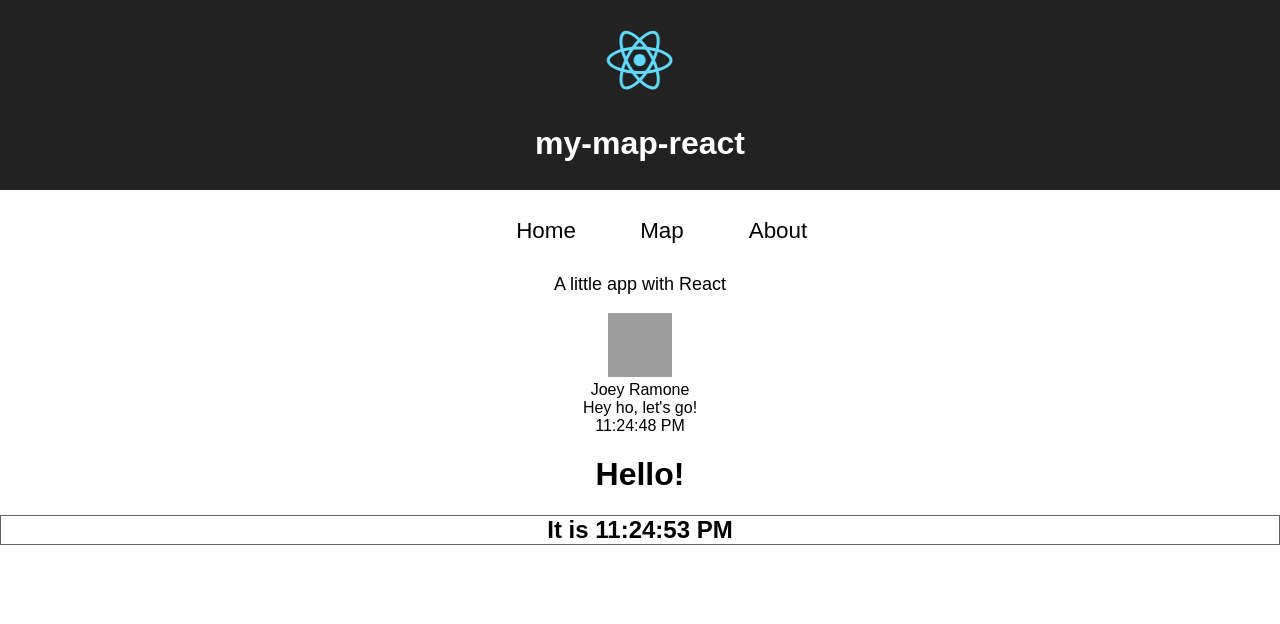
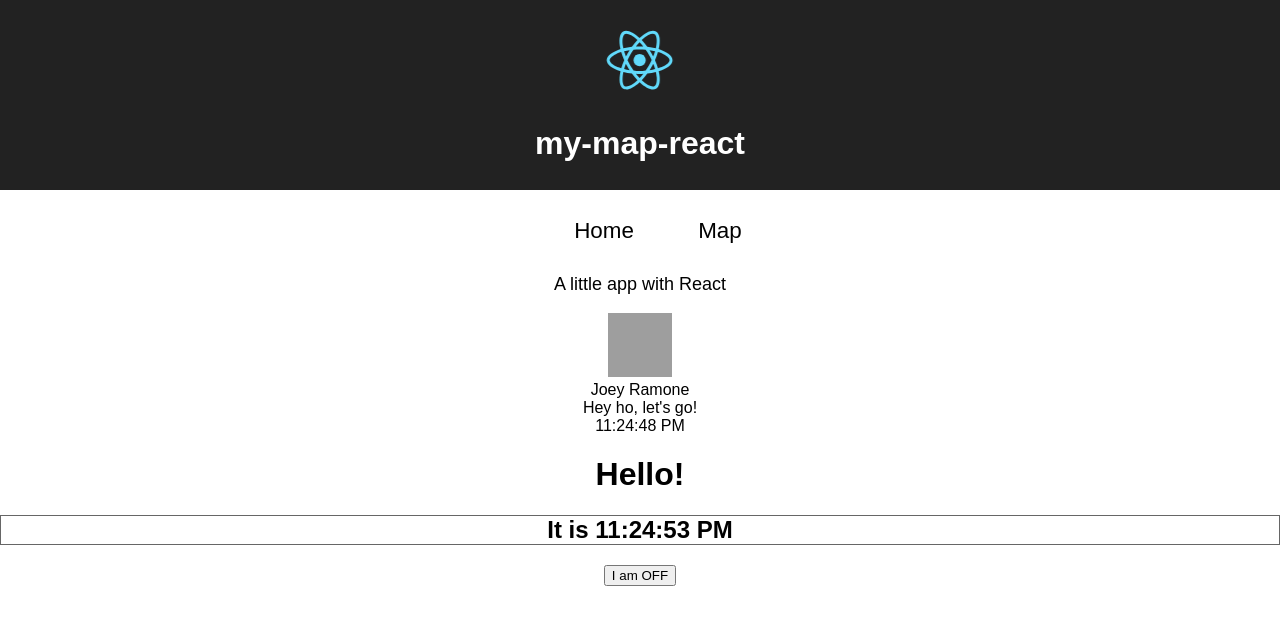
Before and after one commit to VictorVelarde/my-map-react, a React (Create React App) app: page / in a window 1280 px wide. Shown: the top 624 px of the page. Built offline with nearby package versions, Linux system fonts and the light colour scheme; grey boxes are pictures that could not be loaded.

Commit message:
Little ToggleButton with onClick event

```diff
--- a/src/App.js
+++ b/src/App.js
@@ -3,7 +3,7 @@ import logo from './logo.svg';
 import Comment from './Comment';
 import Menu from './Menu';
 import Clock from './Clock';
-
+import ToggleButton from './ToggleButton';
 import './App.css';
 
 const comment = {
@@ -30,9 +30,6 @@ class App extends Component {
                     }, {
                         id: 2,
                         text: "Map"
-                    }, {
-                        id: 3,
-                        text: "About"
                     }
                 ]}/>
                 <p className="App-intro">
@@ -42,6 +39,7 @@ class App extends Component {
                     <Comment date={comment.date} text={comment.text} author={comment.author}/>
                 </div>
                 <Clock/>
+                <ToggleButton/>
             </div>
         );
     }
--- /dev/null
+++ b/src/ToggleButton.js
@@ -0,0 +1,24 @@
+import React, {Component} from 'react';
+
+class ToggleButton extends Component {h
+  constructor(props){
+      super(props);
+      this.state = {isToggled: false};
+
+      this.handleClick = this.handleClick.bind(this);
+  }
+
+  handleClick(e){
+    this.setState(prevState => ({
+      isToggled: !prevState.isToggled
+    }));
+  }
+
+
+  render () {
+    return <div>
+    <button onClick={this.handleClick}>I am {this.state.isToggled? "ON":"OFF"}</button></div>
+  }
+}
+
+export default ToggleButton;
```
